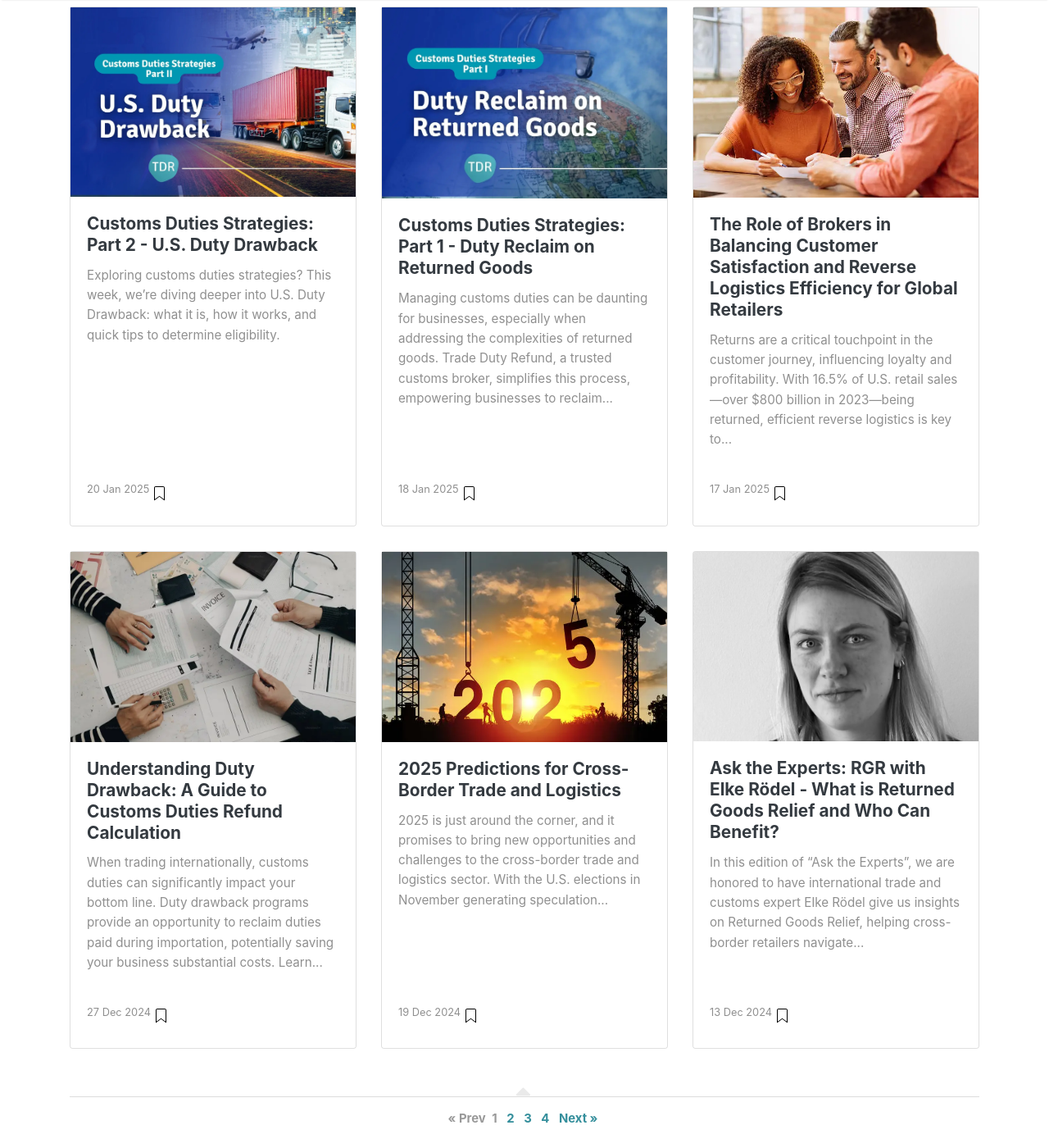
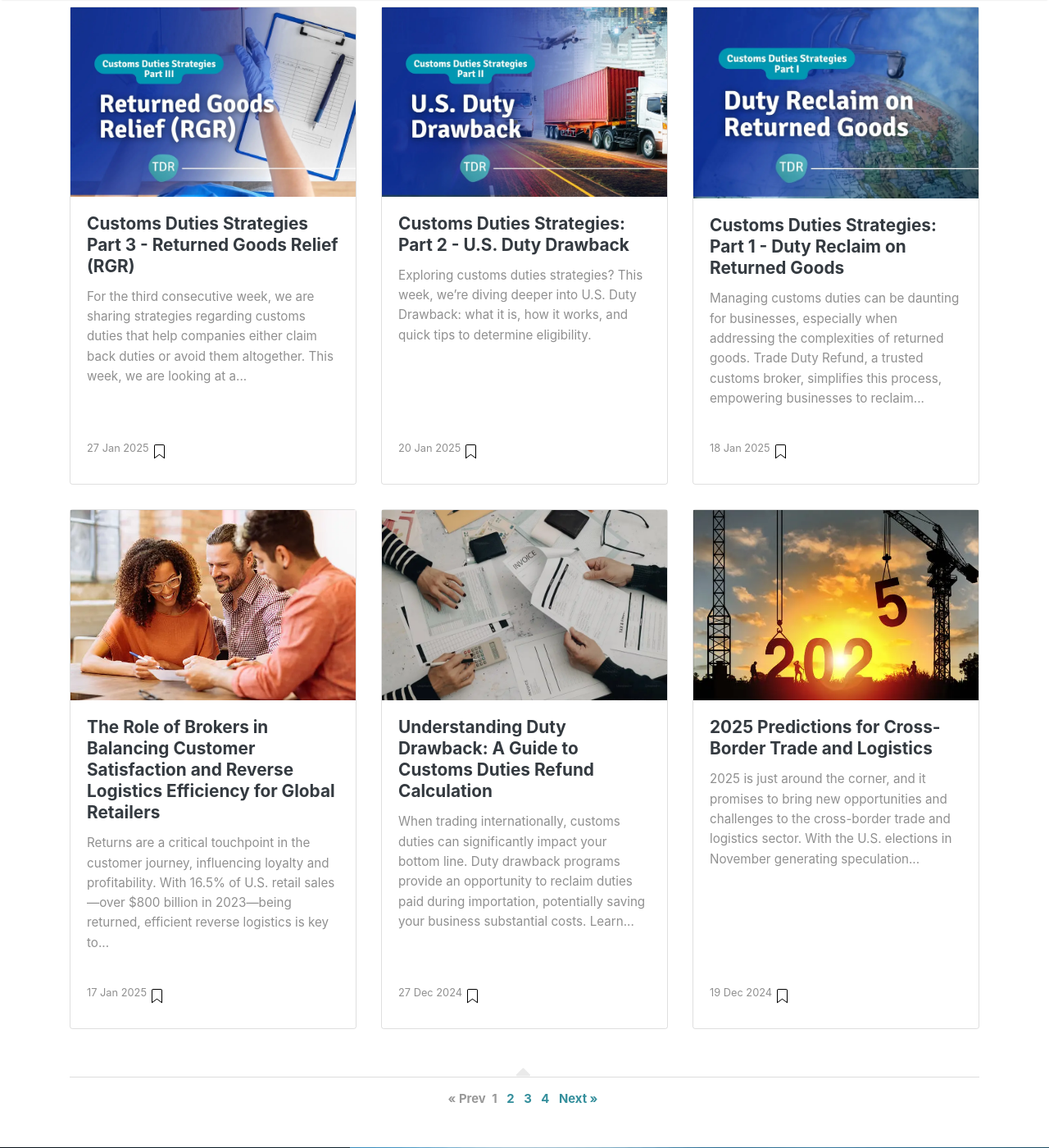
Before and after one commit to madeInLagny/TDR-EN-BLOG, a Jekyll site: the page built from index.html, in a window 1280 px wide and 1400 px high, scrolled down 407 px. Shown: the whole window at 82% size. Built offline with Jekyll 4.4.1, drawn with Linux system fonts in a browser that asks for light colours; nearby versions of some CDN libraries; some web fonts are replaced; the list of posts is cut into pages by our own code; some of the changed text lies outside the part shown.

Commit message:
new post

```diff
--- /dev/null
+++ b/_posts/2025-01-27-customs-duties-strategies-part-3-returned-goods-relief.md
@@ -0,0 +1,59 @@
+---
+layout: post_no_image
+title: "Customs Duties Strategies Part 3 - Returned Goods Relief (RGR)"
+description: "Explore strategies for claiming back or avoiding customs duties with Returned Goods Relief, a customs process for duty-free re-importation."
+categories: [customs regulations, duty refunds, duty drawback, cross-border trade, e-commerce experts]
+image: assets/images/20250127-1.webp
+comments: false
+---
+
+> For the third consecutive week, we are sharing strategies regarding customs duties that help companies either claim back duties or avoid them altogether. This week, we are looking at a quick snapshot of [**Trade Duty Refund**](https://tradedutyrefund.com) - a customs process that permits goods previously exported from a particular territory to be re-imported into that same territory without incurring additional customs duties or taxes.
+
+Returned Goods Relief (RGR) is a valuable mechanism for businesses engaged in cross-border trade, particularly for e-commerce retailers managing returns. This process is especially beneficial for reducing costs and improving supply chain efficiency in international trade operations. By leveraging RGR, businesses can reclaim duties and enhance customer satisfaction through duty-free returns.
+
+### Key Benefits of Returned Goods Relief
+- **Cost Savings**: Businesses can avoid double taxation by ensuring returned goods are not subject to duplicate customs duties.
+- **Streamlined Operations**: Simplifies the re-importation process, helping cross-border retailers manage returns more efficiently.
+- **Customer Loyalty**: Duty-free returns make the shopping experience more appealing for global customers, boosting long-term relationships.
+
+### How to Qualify for RGR
+To benefit from Returned Goods Relief:
+1. Goods must have been previously exported from the original territory.
+2. They must be re-imported within the time limits specified by local customs regulations.
+3. Adequate documentation, such as proof of the original export and re-import, must be provided.
+
+### Maximizing Duty Refund Opportunities
+Understanding and implementing customs processes like RGR is critical for businesses aiming to optimize international trade efficiency. Partnering with e-commerce experts like [**Trade Duty Refund**](https://tradedutyrefund.com) can help you identify opportunities to reclaim duties and avoid unnecessary customs costs.
+
+<div class="glide">
+  <div class="glide__track" data-glide-el="track">
+    <ul class="glide__slides">
+      <li class="glide__slide"><img src="/assets/images/20250127-2.webp"></li>
+      <li class="glide__slide"><img src="/assets/images/20250127-3.webp"></li>
+      <li class="glide__slide"><img src="/assets/images/20250127-4.webp"></li>
+      <li class="glide__slide"><img src="/assets/images/20250127-5.webp"></li>
+      <li class="glide__slide"><img src="/assets/images/20250127-6.webp"></li>
+    </ul>
+  </div>
+  <div class="glide__bullets" data-glide-el="controls[nav]">
+    <button class="glide__bullet" data-glide-dir="=0"></button>
+    <button class="glide__bullet" data-glide-dir="=1"></button>
+    <button class="glide__bullet" data-glide-dir="=2"></button>
+    <button class="glide__bullet" data-glide-dir="=3"></button>
+    <button class="glide__bullet" data-glide-dir="=4"></button>
+  </div>
+</div>
+
+### Final Thoughts
+For cross-border retailers, managing customs duties effectively is a strategic advantage. Solutions such as RGR empower businesses to navigate the complexities of international trade while maintaining profitability and enhancing the customer experience. Don't miss out on the chance to improve your duty refund process—reach out to [**Trade Duty Refund**](https://tradedutyrefund.com) for expert guidance today.
+
+Take your knowledge further by downloading a free eBook packed with insights into customs duty strategies and solutions. Visit: [www.tradedutyrefund.com](https://tradedutyrefund.com).
+
+And why not starting with a chat to quantify the benefit that Trade Duty Refund can bring to your organization? [Make an appointment with one of our experts today!](https://tradedutyrefund.com/make-an-appointment.html)
+
+
+<script src="https://cdnjs.cloudflare.com/ajax/libs/Glide.js/3.2.0/glide.min.js" integrity="sha512-IkLiryZhI6G4pnA3bBZzYCT9Ewk87U4DGEOz+TnRD3MrKqaUitt+ssHgn2X/sxoM7FxCP/ROUp6wcxjH/GcI5Q==" crossorigin="anonymous" referrerpolicy="no-referrer"></script>
+<link rel="stylesheet" href="https://cdnjs.cloudflare.com/ajax/libs/Glide.js/3.2.0/css/glide.core.min.css" integrity="sha512-YQlbvfX5C6Ym6fTUSZ9GZpyB3F92hmQAZTO5YjciedwAaGRI9ccNs4iw2QTCJiSPheUQZomZKHQtuwbHkA9lgw==" crossorigin="anonymous" referrerpolicy="no-referrer" />
+<link rel="stylesheet" href="https://cdnjs.cloudflare.com/ajax/libs/Glide.js/3.2.0/css/glide.theme.min.css" integrity="sha512-wCwx+DYp8LDIaTem/rpXubV/C1WiNRsEVqoztV0NZm8tiTvsUeSlA/Uz02VTGSiqfzAHD4RnqVoevMcRZgYEcQ==" crossorigin="anonymous" referrerpolicy="no-referrer" />
+
+<script>new Glide('.glide').mount()</script>
--- a/basic.txt
+++ b/basic.txt
@@ -36,6 +36,7 @@ I want to improve the website ranking for the following queries:
 * duty drawback
 * duty free returns
 * e-commerce experts
+* reclaim duties
 Make sure to keep the markdown syntax available for copying into visual code.
 The first paragraph must have a > to emphasize it.
 Anytime you find Trade Duty Refund, you should convert it to the following link [**Trade Duty Refund**](https://tradedutyrefund.com)
```
Also changed, not shown: _posts/2025-01-18-customs-duties-strategies-part-1-duty-reclaim-on-returned-goods.md (+2 -0 lines), _posts/2025-01-20-customs-duties-strategies-part-2-us-duty-drawback.md (+2 -0 lines), assets/images/0.jpg (added), assets/images/20250127-1.webp (added), assets/images/20250127-2.webp (added), assets/images/20250127-3.webp (added), assets/images/20250127-4.webp (added), assets/images/20250127-5.webp (added), assets/images/20250127-6.webp (added).
